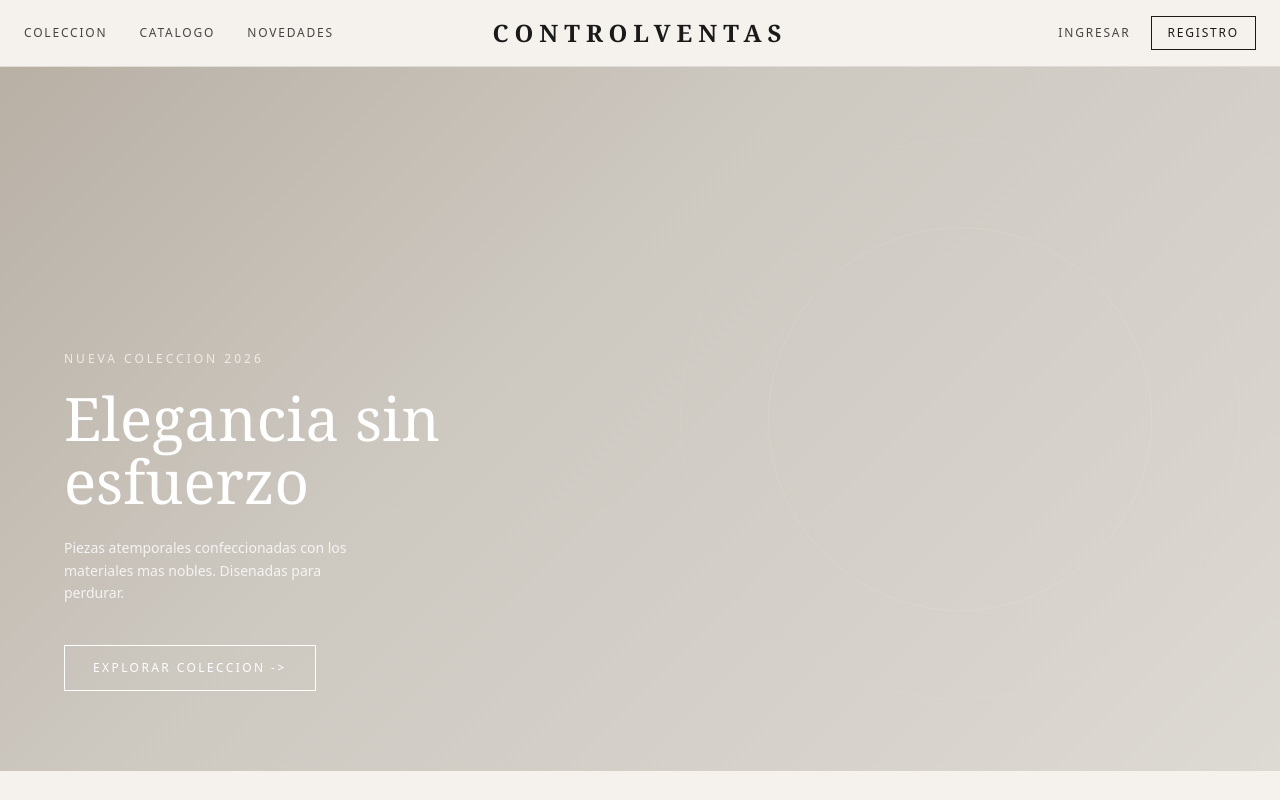
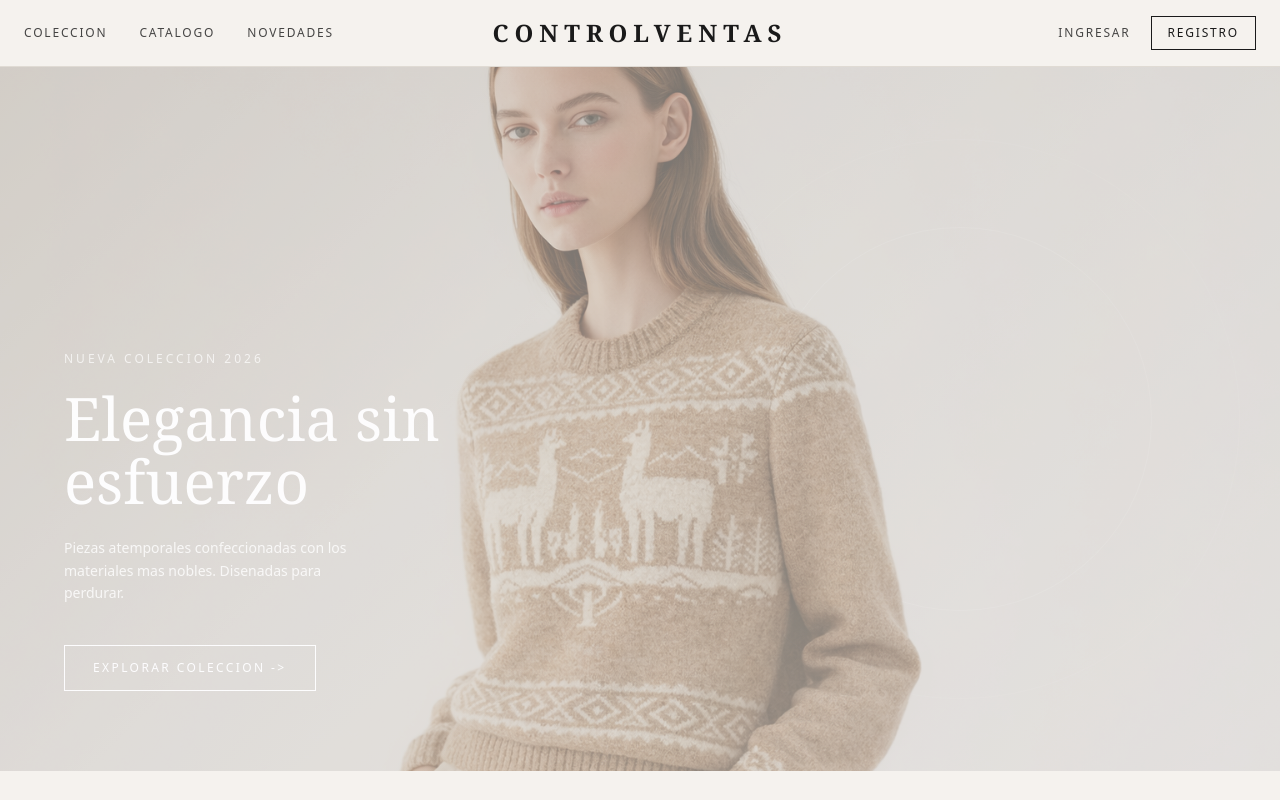
Before and after one commit to f3rnandoleon/fitAndes, a Next.js app: page / in a window 1280 px wide. Shown: the top 800 px of the page. Built offline with nearby package versions, Linux system fonts and the light colour scheme; no server answers.

Commit message:
add  banner and fix nav options navegability

```diff
--- a/src/app/(public)/page.tsx
+++ b/src/app/(public)/page.tsx
@@ -1,6 +1,7 @@
 import Link from "next/link";
 import CarruselImagenes from "@/components/catalogo/CarruselImagenes";
 import { imagenesDeProducto } from "@/lib/catalogo-imagenes";
+import imagen from "../../../public/banner-main.png"
 const API_URL =
   process.env.API_URL ??
   process.env.NEXT_PUBLIC_API_URL ??
@@ -105,9 +106,9 @@ export default async function HomePage() {
         <div className="max-w-7xl mx-auto px-6 py-4 grid grid-cols-3 items-center">
           <div className="flex items-center gap-8">
             {[
-              { label: "Coleccion", href: "#" },
+              { label: "Coleccion", href: "#coleccion" },
               { label: "Catalogo", href: "/catalogo" },
-              { label: "Novedades", href: "#" },
+              { label: "Novedades", href: "#novedades" },
             ].map((item) => (
               <Link
                 key={item.label}
@@ -154,6 +155,12 @@ export default async function HomePage() {
         style={{ minHeight: "88vh", background: "linear-gradient(135deg, #b8b0a5 0%, #cdc8c0 40%, #ddd9d3 100%)" }}
       >
         <div className="relative z-10 px-16 pb-20 max-w-xl">
+          <img
+            src={imagen.src}
+            alt="Nueva Coleccion"
+            style={{ minHeight: "88vh"}}
+            className="absolute bottom-0 left-0 min-w-screen h-full object-cover object-center opacity-40 pointer-events-none"
+          />
           <p className="text-xs uppercase mb-5 opacity-70 text-white" style={{ letterSpacing: "0.25em" }}>
             Nueva Coleccion 2026
           </p>
@@ -185,7 +192,7 @@ export default async function HomePage() {
         </div>
       </section>
 
-      <section className="py-24 px-6" style={{ background: "#f5f2ee" }}>
+      <section id="novedades" className="py-24 px-6" style={{ background: "#f5f2ee" }}>
         <div className="max-w-7xl mx-auto">
           <div className="text-center mb-14">
             <p className="text-xs uppercase mb-3" style={{ letterSpacing: "0.25em", color: "#9c8f82" }}>
@@ -310,7 +317,7 @@ export default async function HomePage() {
         </div>
       </section>
 
-      <section className="py-24 px-6" style={{ background: "#f5f2ee" }}>
+      <section id="coleccion" className="py-24 px-6" style={{ background: "#f5f2ee" }}>
         <div className="max-w-7xl mx-auto">
           <div className="flex items-end justify-between mb-10">
             <h2 className="text-3xl font-normal" style={{ fontFamily: "Georgia, 'Times New Roman', serif" }}>
```
Also changed, not shown: public/banner-main.png (added).
